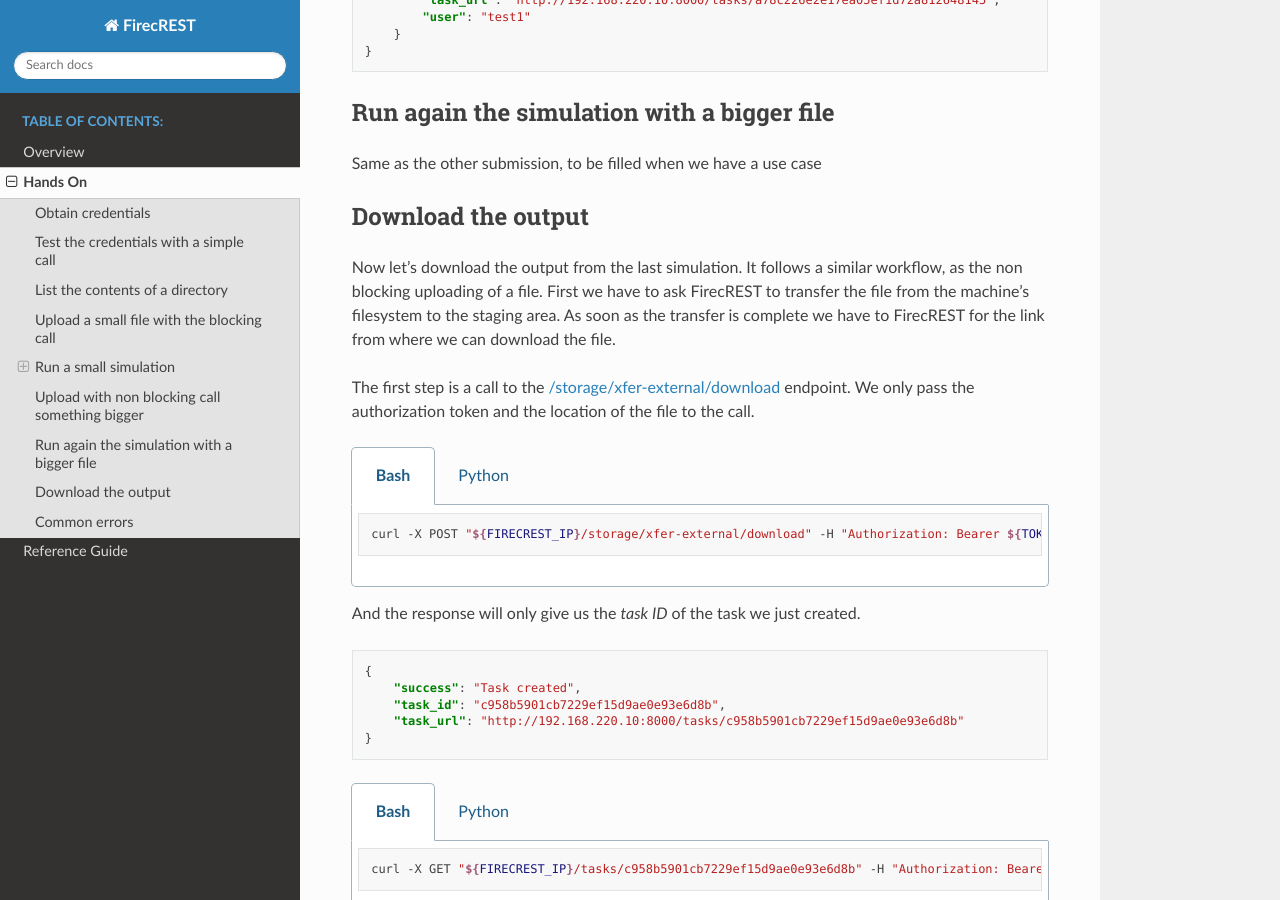
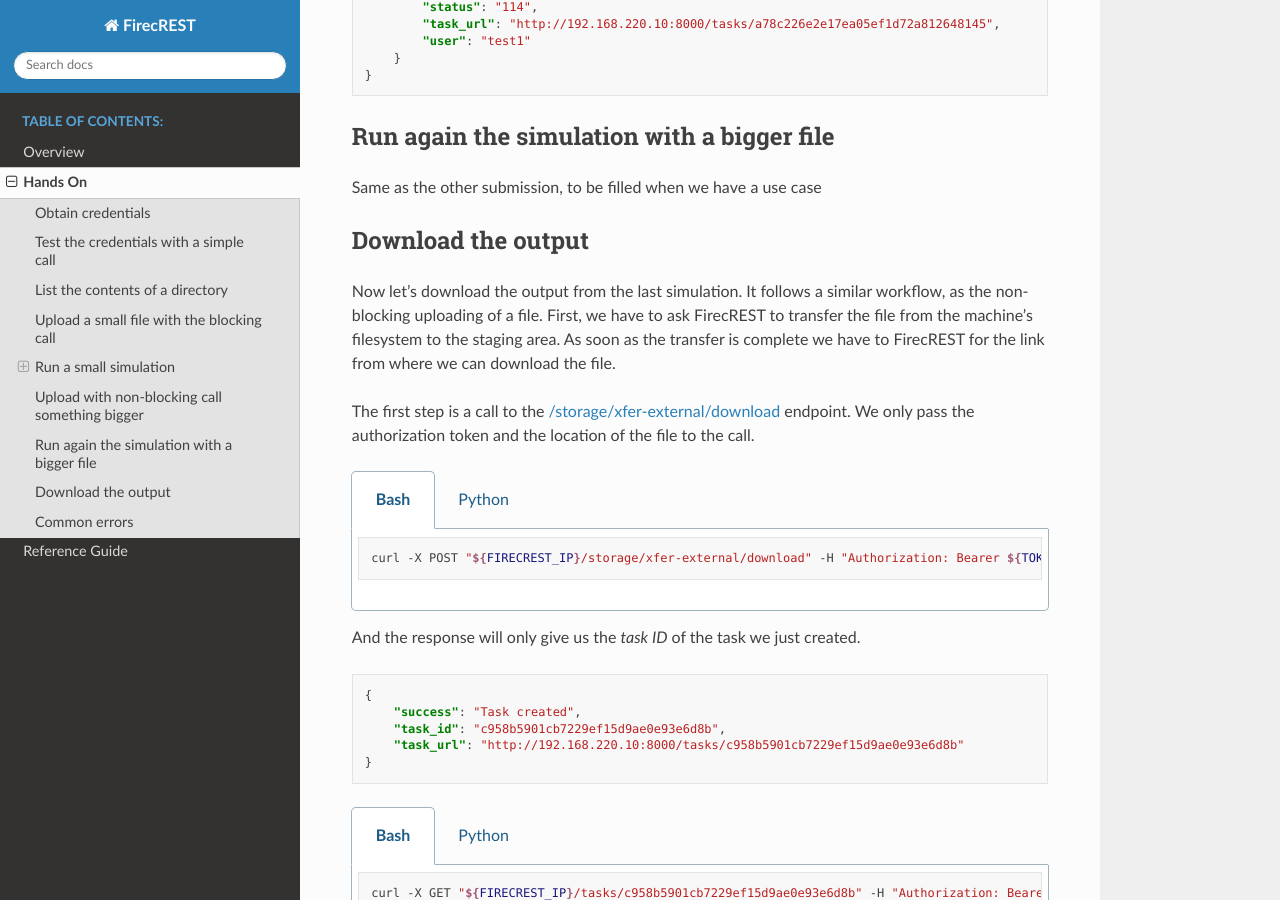
Before and after one commit to eth-cscs/firecrest, a Sphinx documentation site: the page built from doc/source/tutorial.rst, in a window 1280 px wide and 900 px high, scrolled down 14230 px. Built offline with Sphinx 7.4.7 and the Read the Docs theme 2.0.0, drawn with Linux system fonts in a browser that asks for light colours; some of the changed text lies outside the part shown.

Commit message:
small correction to typos
@ekouts found a few very minor typos, thought best/quickest to just send you an MR with proposed fixes.

```diff
--- a/doc/source/tutorial.rst
+++ b/doc/source/tutorial.rst
@@ -20,7 +20,7 @@ This way you can use the most common calls of the API but most importantly get a
 FirecREST API is based on REST principles: data resources are accessed via standard HTTP requests to an API endpoint.
 
 Every request is made of the endpoint, the method, the headers and the body.
-The endpoint is the URL you request for, the method will be one of `GET`, `POST`, `PUT` and `DELETE` depending on the appropriate action and finally the header and the body include the necessary parameters of the call.
+The endpoint is the URL you request for, the method will be one of `GET`, `POST`, `PUT` and `DELETE` depending on the appropriate action and finally, the header and the body include the necessary parameters of the call.
 
 You can find all the available API calls of FirecREST in the `reference section <reference.html>`_ and here is a quick overview of the methods:
 
@@ -140,7 +140,7 @@ As we can see in the reference section of `utilities/ls <reference.html#get--uti
 .. note::
     Query parameters are passed in the `params` argument in python but are part of the URL in the curl command.
 
-Finally the call looks like this:
+Finally, the call looks like this:
 
 .. tabs::
 
@@ -246,7 +246,7 @@ But when we try to list a directory that doesn't exist the error would be differ
 
 In the reference section of `utilities/ls <reference.html#get--utilities-ls>`__ you can see more error types you can get in the response header.
 
-The `demo client <https://github.com/eth-cscs/firecrest/tree/master/src/tests/template_client>`__ uses the json response and displays the contents of a directory in a more user friendly way, as shown in the next figure.
+The `demo client <https://github.com/eth-cscs/firecrest/tree/master/src/tests/template_client>`__ uses the json response and displays the contents of a directory in a more user-friendly way, as shown in the next figure.
 
 .. figure:: ../_static/img/utilities.png
 
@@ -259,7 +259,7 @@ Upload a small file with the blocking call
 ==========================================
 
 The first step of our workflow is to upload the necessary files to one of the machines' filesystems.
-Many times the input can be a small file and for these cases the non blocking call `utilities/upload <reference.html#post--utilities-upload>`__ should be enough.
+Many times the input can be a small file and for these cases the non-blocking call `utilities/upload <reference.html#post--utilities-upload>`__ should be enough.
 As before, we need to specify the machine and the authorization token in the header of the call, as well as some the location of the file we want to upload and the location in the machine.
 The path to the file corresponds to a local path, while targetPath is in the machine.
 
@@ -671,7 +671,7 @@ And the task's status description now should be "Form URL from Object Storage re
         }
     }
 
-In the next step we have to make call outside of the FirecREST API, we have to upload the file to the staging area.
+In the next step, we have to make a call outside of the FirecREST API, we have to upload the file to the staging area.
 We can use the command that is provided by the previous response.
 
 .. note::
@@ -703,7 +703,7 @@ And a successful upload would look like this:
 
 The last step of this task is to finish the transfer, from the staging area to the filesystem.
 We have to make a `PUT` request to the `/storage/xfer-external/upload <reference.html#put--storage-xfer-external-upload>`__ endpoint.
-In this call we only have to include two arguments in the header, the authorization token and the FirecREST `task ID`.
+In this call, we only have to include two arguments in the header, the authorization token and the FirecREST `task ID`.
 
 .. tabs::
 
@@ -779,8 +779,8 @@ Download the output
 ===================
 
 Now let's download the output from the last simulation.
-It follows a similar workflow, as the non blocking uploading of a file.
-First we have to ask FirecREST to transfer the file from the machine's filesystem to the staging area.
+It follows a similar workflow, as the non-blocking uploading of a file.
+First, we have to ask FirecREST to transfer the file from the machine's filesystem to the staging area.
 As soon as the transfer is complete we have to FirecREST for the link from where we can download the file.
 
 The first step is a call to the `/storage/xfer-external/download <reference.html#put--storage-xfer-external-download>`__ endpoint.
```
Also changed, not shown: other parts of doc/source/tutorial.rst (+9 -9 lines).
